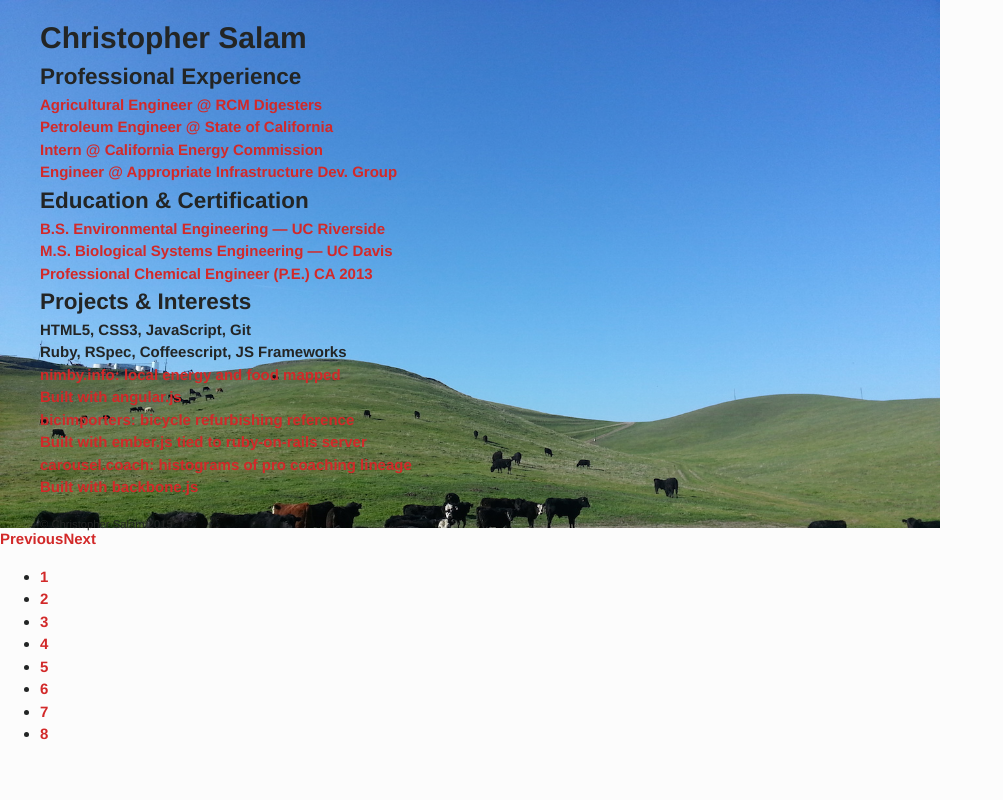
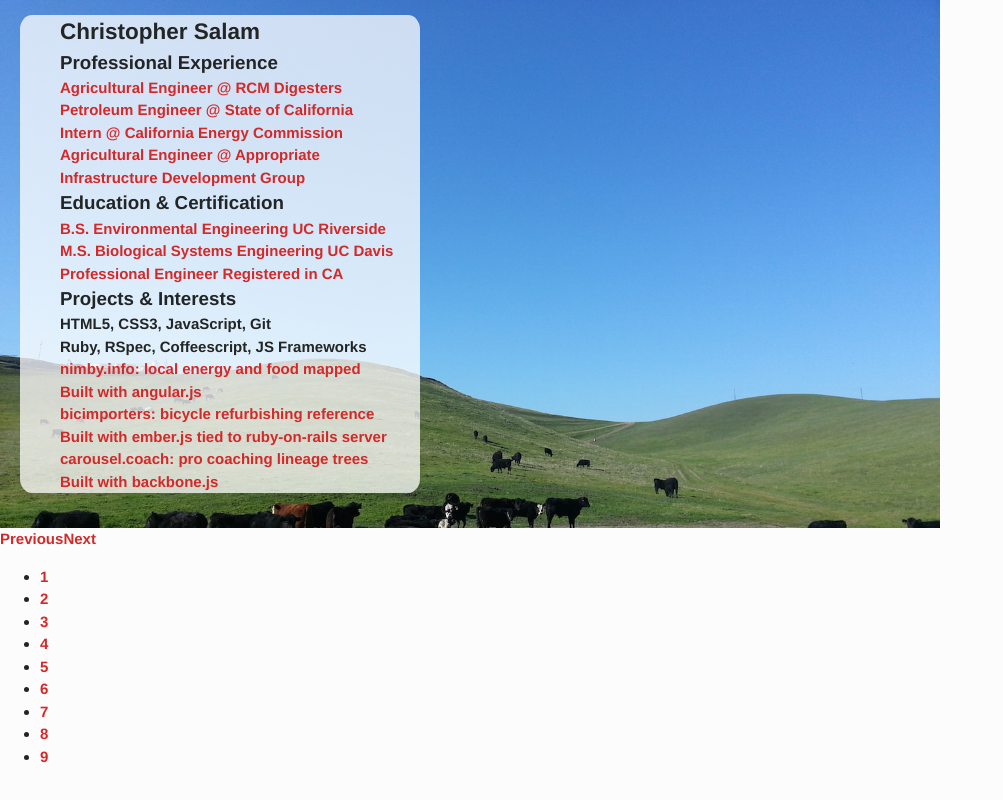
Before and after one commit to ChristopherSalam/blog, a PHP site: page / in a window 1280 px wide. Shown: the whole page, without its empty margins (0-1003 px from the left). Run offline with PHP 8.4, Linux system fonts and the light colour scheme.

Commit message:
overlay, z-index unaddressed.

```diff
--- a/css/example.css
+++ b/css/example.css
@@ -1,34 +1,88 @@
+    /* For tablets & smart phones */
+    @media (max-width: 767px) {
+      body {
+        padding-left: 20px;
+        padding-right: 20px;
+      }
+
+      .container {
+        /* width: auto */
+      }
+    }
+
+    /* For smartphones */
+    @media (max-width: 480px) {
+      .container {
+         width: auto
+      }
+      ul{
+        /* font-size: 90%; */
+      }
+    }
+
+    /* For smaller displays like laptops */
+    @media (min-width: 768px) and (max-width: 979px) {
+      .container {
+        width: 725px
+      }
+    }
+
+    /* For larger displays */
+    @media (min-width: 1200px) {
+      .container {
+        width: 1050px
+      }
+    }
+
+
 /* Added for Chris Salam's resume website */
 ul li.chris {
-  font-size: 200%;
+  font-size: 150%;
   font-weight:bold;
+}
+
+.text-fade {
+    margin-right: -40px;
 }
 
 ul.menu{
   list-style-type: none;
+  list-style-position: inside;
+  margin-left: auto;
+  margin-right: auto;
+  z-index: 2;
+  position: relative;
+
 }
 
 ul.menu lh {
-  font-size: 150%;
+  font-size: 125%;
   font-weight: bold;
-  z-index: -1;
 }
 
 ul li.tools {
   font-weight: bold;
 }
 
-.overlay {
+.underneath {
   position: fixed;
   top: 0;
   left: 0;
   height: 100%;
   width: 100%;
-  z-index: -10;
-}
-
-.slides{
-
+  z-index: -1;
+  position: fixed;
+}
+
+.fade{
+  background: rgba(255, 255, 255, 0.75);
+  width: 400px;
+  max-height: 520px;
+  margin-left: 20px;
+  padding:none;
+  border-radius: 3%;
+  z-index: 1;
+  position: relative;
 }
 /*!
  * Bootstrap v2.2.2
--- a/index.htm
+++ b/index.htm
@@ -4,12 +4,12 @@
   <meta charset="utf-8">
   <meta name="viewport" content="width=device-width">
   <link rel="stylesheet" href="css/example.css">
-  <link rel="stylesheet" href="css/font-awesome.min.css">
+  <!--<link rel="stylesheet" href="css/font-awesome.min.css">-->
   <meta name="license" content="Nathan Searles">
-  <!--<link rel="stylesheet" type="text/css" href="css/style.css">-->
 </head>
 	<body>
-		<div class="crop">
+		<div class="fade">
+		<div class="text-fade">
 			<ul class="menu">
 				<li class="chris">Christopher Salam<br></li>
 				<lh>Professional Experience</lh>
@@ -23,19 +23,20 @@
 <a href="http://www.energy.ca.gov/ab1103/background.html" target="_blank">Intern &#64; California Energy Commission</a>
 					</li>
 					<li>
-<a href="https://www.youtube.com/watch?v=eel28RmpuGA" target="_blank">Engineer &#64; Appropriate Infrastructure Dev. Group </a>
+<a href="https://www.youtube.com/watch?v=eel28RmpuGA" target="_blank">Agricultural Engineer &#64; Appropriate <br>Infrastructure Development Group </a>
 					</li>
 				<lh>Education &amp; Certification</lh>
-					<li>
+					<li class='small'>
 <a href="http://cfpub.epa.gov/ncer_abstracts/index.cfm/fuseaction/display.highlight/abstract/8697" target="_blank">
-B.S. Environmental Engineering &#151; UC Riverside</a>
+B.S. Environmental Engineering UC Riverside</a>
 					</li>
-					<li>
-<a href="http://adsabs.harvard.edu/abs/2011PhDT.......144S" target="_blank">M.S. Biological Systems Engineering  &#151;  UC Davis</a>
+					<li class='small'>
+<a href="http://adsabs.harvard.edu/abs/2011PhDT.......144S" target="_blank">
+M.S. Biological Systems Engineering UC Davis</a>
 					</li>
 					<li>
 <a href="http://www2.dca.ca.gov/pls/wllpub/WLLQRYNA$LCEV2.QueryView?P_LICENSE_NUMBER=6606&P_LTE_ID=742">
-Professional Chemical Engineer (P.E.) CA 2013</a>
+Professional Engineer Registered in CA</a>
 					</li>
 				<lh>Projects &amp; Interests</lh>
 					<li class="tools">
@@ -51,22 +52,23 @@
 <a href="#" target="_blank">bicimporters: bicycle refurbishing reference <br> Built with ember.js tied to ruby-on-rails server</a>
 					</li>
 					<li>
-<a href="#" target="_blank">carousel.coach: histograms of pro coaching lineage<br> Built with backbone.js</a>
+<a href="#" target="_blank">carousel.coach: pro coaching lineage trees<br> Built with backbone.js</a>
 					</li>
-					<li style="font-size: 75%;"><br>
+					<!--<li style="font-size: 75%;"><br>
 &copy; Christopher Salam 2015
-					</li>
+					</li>-->
 			</ul>
 		</div>
+		</div>
 
-		<div class="container overlay">
+		<div class="container underneath">
   			<div id="slides">
   				<img src="img/cow.jpg" alt="cow">
 	    		<a href="http://www.barstowslongviewfarm.com/anaerobic-digester/" target="_blank"><img src="img/MAflare.jpg"alt="flare"></a>
 	    		<a href="http://maps.conservation.ca.gov/doggr/index.html#openModal" target="_blank"><img src="img/subrig.jpg"alt="rig"></a>
-	    		<a href="http://biomassmagazine.com/articles/2540/barrels-of-biogas" target="_blank"><img src="img/smoke.jpg"alt="exhaust"> http://www.energyupgradeca.org/en/ -->
-	    		<img src="img/guate.jpg"alt="brewery"></a>
-	    		<img src="img/trees.jpg"alt="emissions">
+	    		<a href="http://biomassmagazine.com/articles/2540/barrels-of-biogas" target="_blank"><img src="img/smoke.jpg"alt="exhaust">
+	    		<a href="http://biomassmagazine.com/articles/2540/barrels-of-biogas" target="_blank"><img src="img/guate.jpg"alt="brewery"></a>
+	    		<a href="http://www.energy.ca.gov/ab1103/background.html" target="_blank"><img src="img/trees.jpg"alt="emissions"></a>
 	    		<img src="img/oil.jpg"alt="gunk">
 	    		<img src="img/rigs.jpg"alt="rigs">
 	    		<img src="img/curtido.jpg"alt="pickles">
```
Also changed, not shown: css/hide/style.css (+0 -31 lines), css/style.css (deleted, +0 -214 lines).
